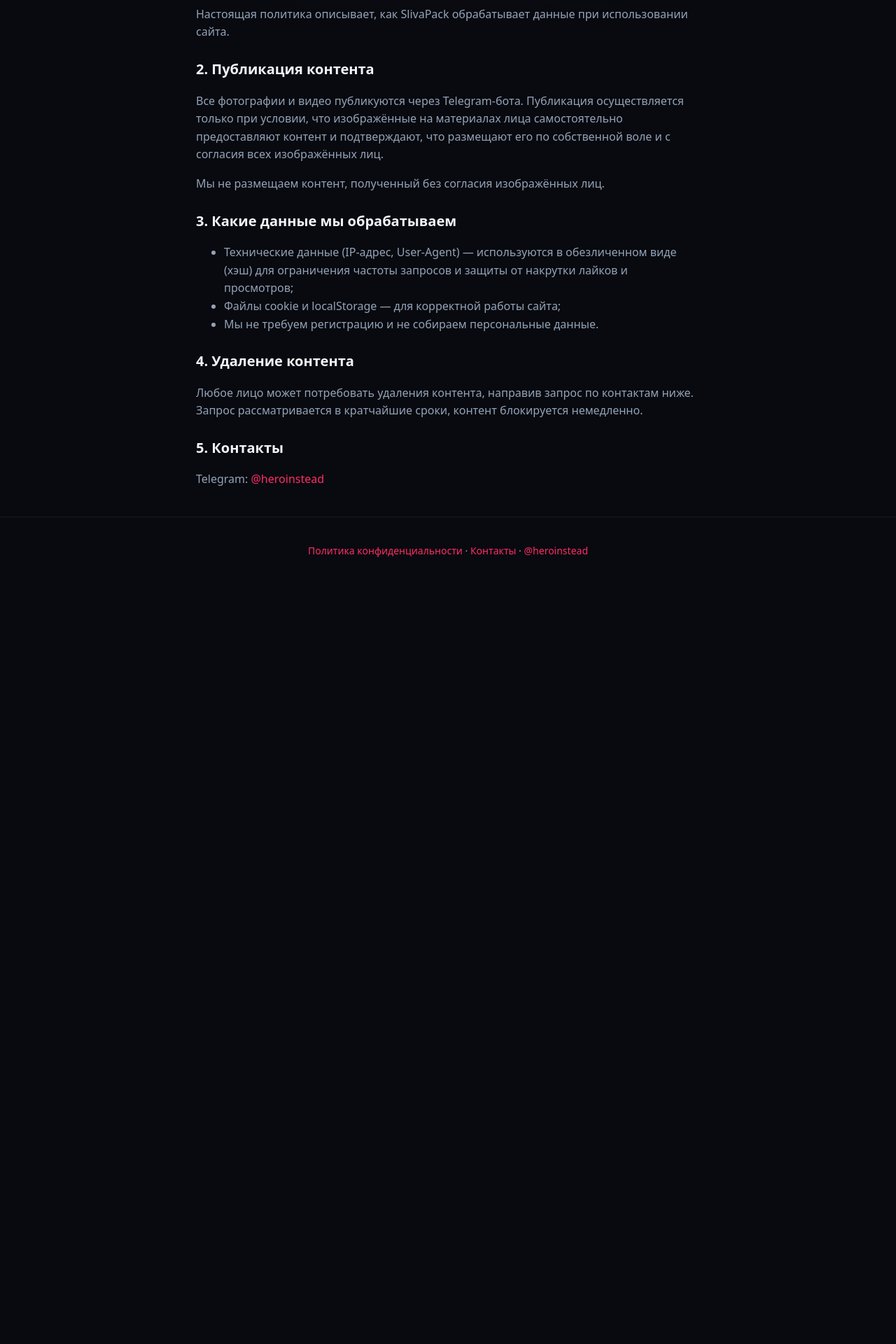
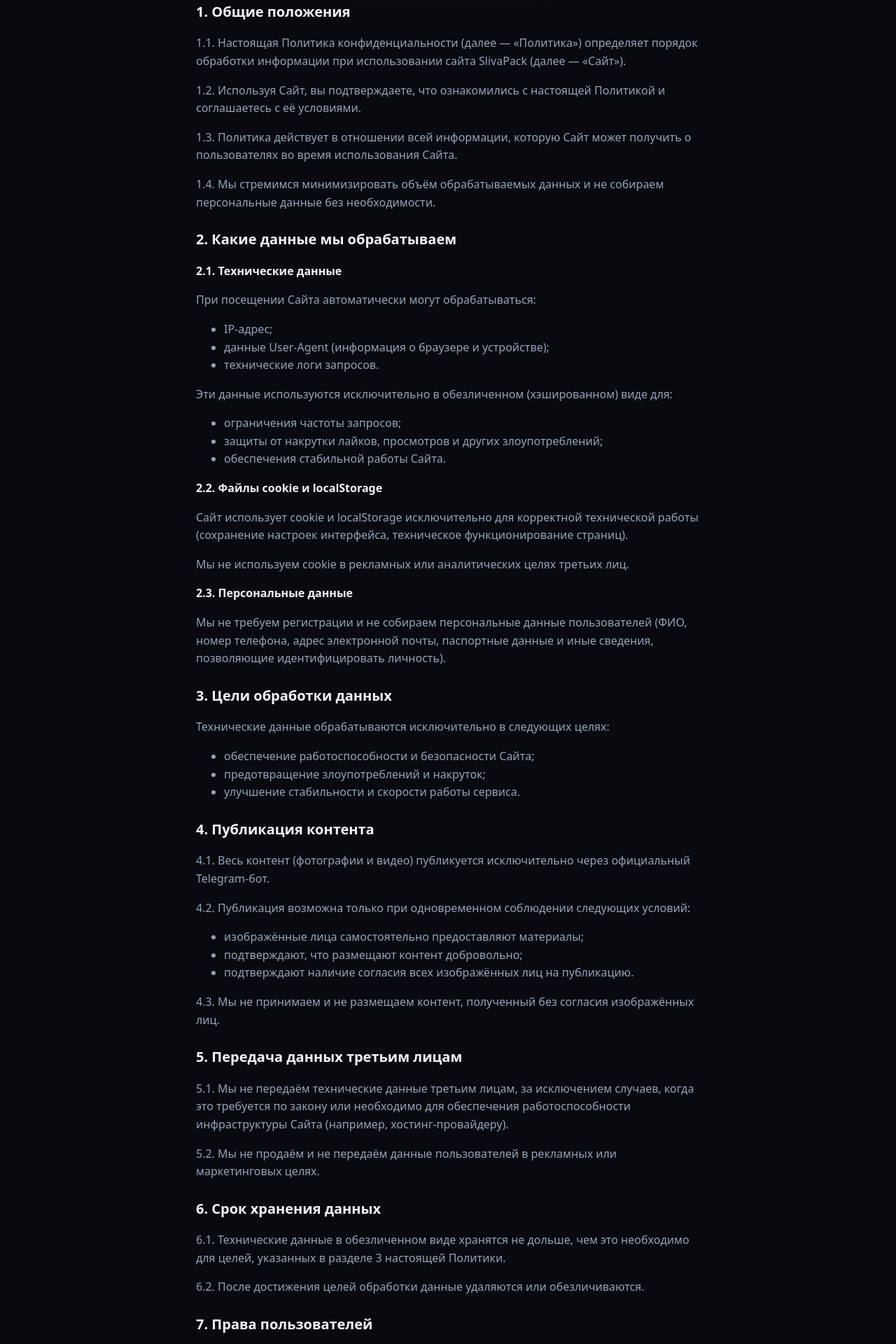
Before and after one commit to kilojo2/slivapackivh, a Next.js app in the folder apps/web/: page /privacy in a window 1280 px wide. Shown: the part 220-2140 px from the top of the page at 70% size. Before the commit the page ends 1054 px from the top, so only its background shows below. Built offline with nearby package versions, Linux system fonts and the light colour scheme.

Commit message:
feat(web): update privacy policy

```diff
--- a/apps/web/app/globals.css
+++ b/apps/web/app/globals.css
@@ -368,6 +368,11 @@
   font-size: 20px;
   margin-top: 24px;
 }
+.prose h3 {
+  font-size: 16px;
+  margin-top: 16px;
+  margin-bottom: 8px;
+}
 .prose p,
 .prose li {
   color: var(--text-muted);
--- a/apps/web/app/privacy/page.tsx
+++ b/apps/web/app/privacy/page.tsx
@@ -8,44 +8,153 @@
   return (
     <article className="prose">
       <h1>Политика конфиденциальности</h1>
-      <p>Дата последнего обновления: 29.08.2026</p>
+      <p>SlivaPack</p>
+      <p>Дата последнего обновления: 02.09.2026</p>
 
       <h2>1. Общие положения</h2>
       <p>
-        Настоящая политика описывает, как SlivaPack обрабатывает данные при
-        использовании сайта.
+        1.1. Настоящая Политика конфиденциальности (далее — «Политика») определяет
+        порядок обработки информации при использовании сайта SlivaPack (далее —
+        «Сайт»).
+      </p>
+      <p>
+        1.2. Используя Сайт, вы подтверждаете, что ознакомились с настоящей
+        Политикой и соглашаетесь с её условиями.
+      </p>
+      <p>
+        1.3. Политика действует в отношении всей информации, которую Сайт может
+        получить о пользователях во время использования Сайта.
+      </p>
+      <p>
+        1.4. Мы стремимся минимизировать объём обрабатываемых данных и не собираем
+        персональные данные без необходимости.
       </p>
 
-      <h2>2. Публикация контента</h2>
+      <h2>2. Какие данные мы обрабатываем</h2>
+      <h3>2.1. Технические данные</h3>
+      <p>При посещении Сайта автоматически могут обрабатываться:</p>
+      <ul>
+        <li>IP-адрес;</li>
+        <li>данные User-Agent (информация о браузере и устройстве);</li>
+        <li>технические логи запросов.</li>
+      </ul>
       <p>
-        Все фотографии и видео публикуются через Telegram-бота. Публикация
-        осуществляется только при условии, что изображённые на материалах лица
-        самостоятельно предоставляют контент и подтверждают, что размещают его
-        по собственной воле и с согласия всех изображённых лиц.
+        Эти данные используются исключительно в обезличенном (хэшированном) виде
+        для:
       </p>
-      <p>Мы не размещаем контент, полученный без согласия изображённых лиц.</p>
+      <ul>
+        <li>ограничения частоты запросов;</li>
+        <li>защиты от накрутки лайков, просмотров и других злоупотреблений;</li>
+        <li>обеспечения стабильной работы Сайта.</li>
+      </ul>
 
-      <h2>3. Какие данные мы обрабатываем</h2>
+      <h3>2.2. Файлы cookie и localStorage</h3>
+      <p>
+        Сайт использует cookie и localStorage исключительно для корректной
+        технической работы (сохранение настроек интерфейса, техническое
+        функционирование страниц).
+      </p>
+      <p>
+        Мы не используем cookie в рекламных или аналитических целях третьих лиц.
+      </p>
+
+      <h3>2.3. Персональные данные</h3>
+      <p>
+        Мы не требуем регистрации и не собираем персональные данные пользователей
+        (ФИО, номер телефона, адрес электронной почты, паспортные данные и иные
+        сведения, позволяющие идентифицировать личность).
+      </p>
+
+      <h2>3. Цели обработки данных</h2>
+      <p>Технические данные обрабатываются исключительно в следующих целях:</p>
+      <ul>
+        <li>обеспечение работоспособности и безопасности Сайта;</li>
+        <li>предотвращение злоупотреблений и накруток;</li>
+        <li>улучшение стабильности и скорости работы сервиса.</li>
+      </ul>
+
+      <h2>4. Публикация контента</h2>
+      <p>
+        4.1. Весь контент (фотографии и видео) публикуется исключительно через
+        официальный Telegram-бот.
+      </p>
+      <p>
+        4.2. Публикация возможна только при одновременном соблюдении следующих
+        условий:
+      </p>
+      <ul>
+        <li>изображённые лица самостоятельно предоставляют материалы;</li>
+        <li>подтверждают, что размещают контент добровольно;</li>
+        <li>подтверждают наличие согласия всех изображённых лиц на публикацию.</li>
+      </ul>
+      <p>
+        4.3. Мы не принимаем и не размещаем контент, полученный без согласия
+        изображённых лиц.
+      </p>
+
+      <h2>5. Передача данных третьим лицам</h2>
+      <p>
+        5.1. Мы не передаём технические данные третьим лицам, за исключением
+        случаев, когда это требуется по закону или необходимо для обеспечения
+        работоспособности инфраструктуры Сайта (например, хостинг-провайдеру).
+      </p>
+      <p>
+        5.2. Мы не продаём и не передаём данные пользователей в рекламных или
+        маркетинговых целях.
+      </p>
+
+      <h2>6. Срок хранения данных</h2>
+      <p>
+        6.1. Технические данные в обезличенном виде хранятся не дольше, чем это
+        необходимо для целей, указанных в разделе 3 настоящей Политики.
+      </p>
+      <p>
+        6.2. После достижения целей обработки данные удаляются или обезличиваются.
+      </p>
+
+      <h2>7. Права пользователей</h2>
+      <p>Пользователь имеет право:</p>
       <ul>
         <li>
-          Технические данные (IP-адрес, User-Agent) — используются в
-          обезличенном виде (хэш) для ограничения частоты запросов и защиты от
-          накрутки лайков и просмотров;
+          запросить информацию о том, какие технические данные обрабатываются в
+          отношении его посещений (в пределах технической возможности);
         </li>
         <li>
-          Файлы cookie и localStorage — для корректной работы сайта;
+          потребовать удаления контента в соответствии с разделом 8 настоящей
+          Политики;
         </li>
-        <li>Мы не требуем регистрацию и не собираем персональные данные.</li>
+        <li>
+          направить любые вопросы, связанные с обработкой данных, по контактам,
+          указанным ниже.
+        </li>
       </ul>
 
-      <h2>4. Удаление контента</h2>
+      <h2>8. Удаление контента</h2>
       <p>
-        Любое лицо может потребовать удаления контента, направив запрос по
-        контактам ниже. Запрос рассматривается в кратчайшие сроки, контент
-        блокируется немедленно.
+        8.1. Любое лицо вправе потребовать удаления контента, направив
+        соответствующий запрос по контактам, указанным в разделе 10.
+      </p>
+      <p>8.2. Запрос рассматривается в максимально короткие сроки.</p>
+      <p>Контент блокируется немедленно после получения обоснованного обращения.</p>
+      <p>
+        8.3. Мы оставляем за собой право запросить дополнительные сведения,
+        необходимые для подтверждения полномочий лица, направившего запрос на
+        удаление.
       </p>
 
-      <h2>5. Контакты</h2>
+      <h2>9. Изменение Политики</h2>
+      <p>9.1. Мы вправе вносить изменения в настоящую Политику.</p>
+      <p>Актуальная версия всегда доступна на этой странице.</p>
+      <p>
+        9.2. Продолжая использовать Сайт после внесения изменений, вы соглашаетесь
+        с обновлённой редакцией Политики.
+      </p>
+
+      <h2>10. Контакты</h2>
+      <p>
+        По всем вопросам, связанным с настоящей Политикой, обработкой данных и
+        удалением контента:
+      </p>
       <p>
         Telegram:{' '}
         <a
```
